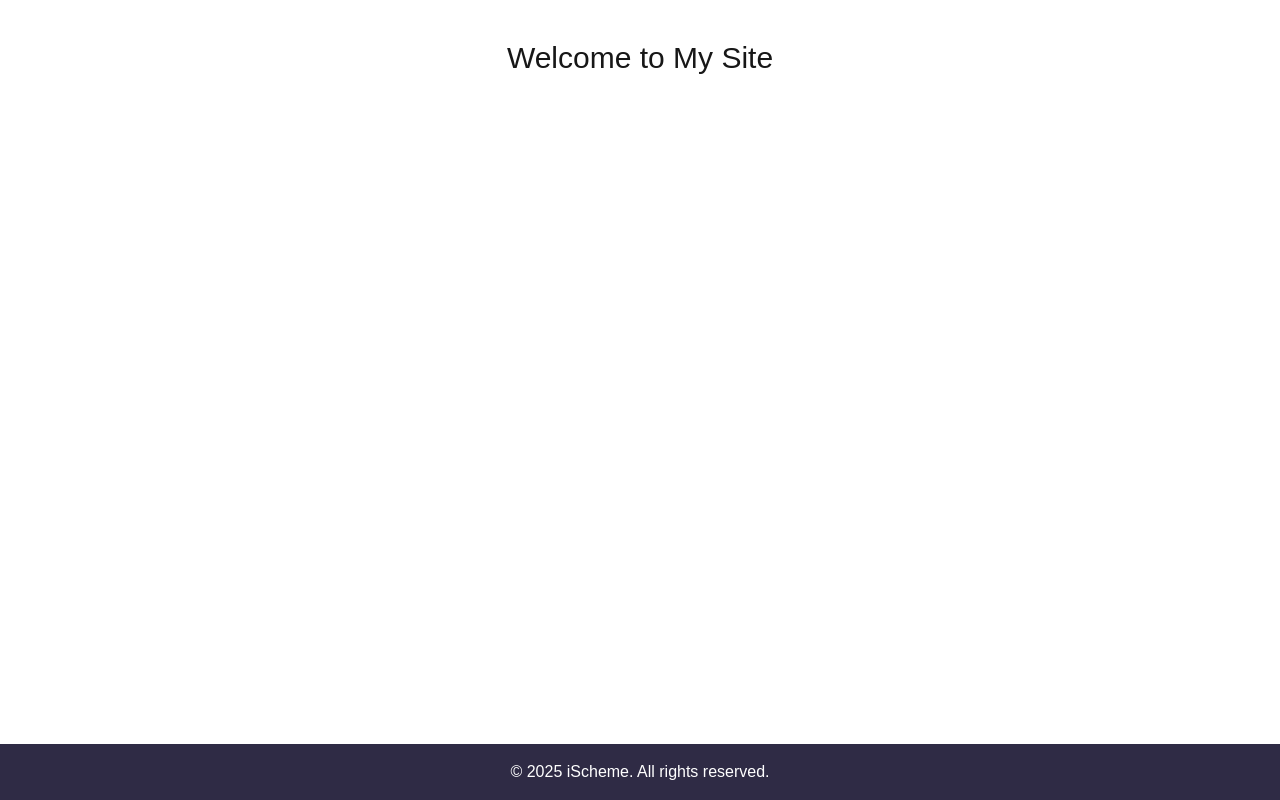
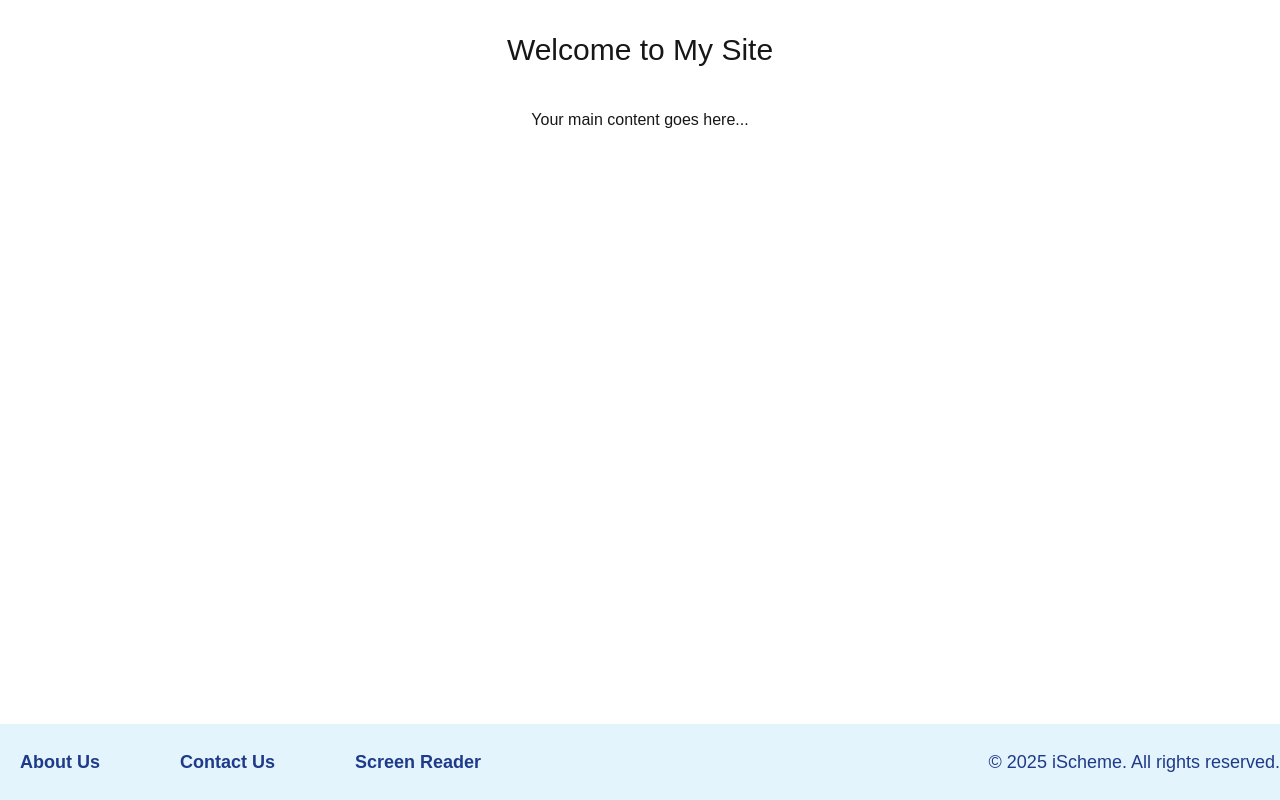
Before and after one commit to AssassinMaeve/iScheme, a Next.js app: page / in a window 1280 px wide. Built offline with nearby package versions, Linux system fonts and the light colour scheme.

Commit message:
Footer added

```diff
--- a/src/app/components/Footer.tsx
+++ b/src/app/components/Footer.tsx
@@ -1,8 +1,19 @@
+import Link from "next/link";
+
 export default function Footer() {
   return (
-    <footer className="bg-gray-900 text-white py-6 mt-10">
-      <div className="container mx-auto text-center">
-        <p>&copy; {new Date().getFullYear()} My Project. All rights reserved.</p>
+    <footer className="bg-[#e4f4fc] text-white py-5 mt-10">
+      <div className="container mx-auto flex flex-col md:flex-row items-center justify-between gap-4 text-center">
+
+        {/* Quick Links */}
+        <div className="flex gap-10 text-lg text font-bold">
+          <Link href="/about" className="px-5 py-1 text-[#1e3a8a] transition transform duration-300 ease-in-out hover:bg-[#f47236] hover:text-white hover:scale-110 rounded-full">About Us</Link>
+          <Link href="/contact" className="px-5 py-1 text-[#1e3a8a] transition transform duration-300 ease-in-out hover:bg-[#f47236] hover:text-white hover:scale-110 rounded-full">Contact Us</Link>
+          <Link href="/screen-reader" className="px-5 py-1 text-[#1e3a8a] transition transform duration-300 ease-in-out hover:bg-[#f47236] hover:text-white hover:scale-110 rounded-full">Screen Reader</Link>
+        </div>
+
+        {/* Copyright */}
+        <p className="text-lg text-[#1e3a8a] ">&copy; {new Date().getFullYear()} iScheme. All rights reserved.</p>
       </div>
     </footer>
   );
--- a/src/app/page.tsx
+++ b/src/app/page.tsx
@@ -1,19 +1,15 @@
+import Footer from "./components/Footer"; // adjust path if needed
+
 export default function Home() {
   return (
     <div className="flex flex-col min-h-screen">
-      <main className="flex-grow">
-
-
-
-        <h1 className="text-3xl text-center mt-10">Welcome to My Site</h1>
-
-
-
+      <main className="flex-grow p-8">
+        <h1 className="text-3xl text-center mb-10">Welcome to My Site</h1>
+        <p className="text-center">Your main content goes here...</p>
       </main>
 
-      <footer className="bg-[#2f2b45] text-white p-4 text-center">
-        © 2025 iScheme. All rights reserved.
-      </footer>
+      {/* Footer */}
+      <Footer />
     </div>
   );
 }
```
